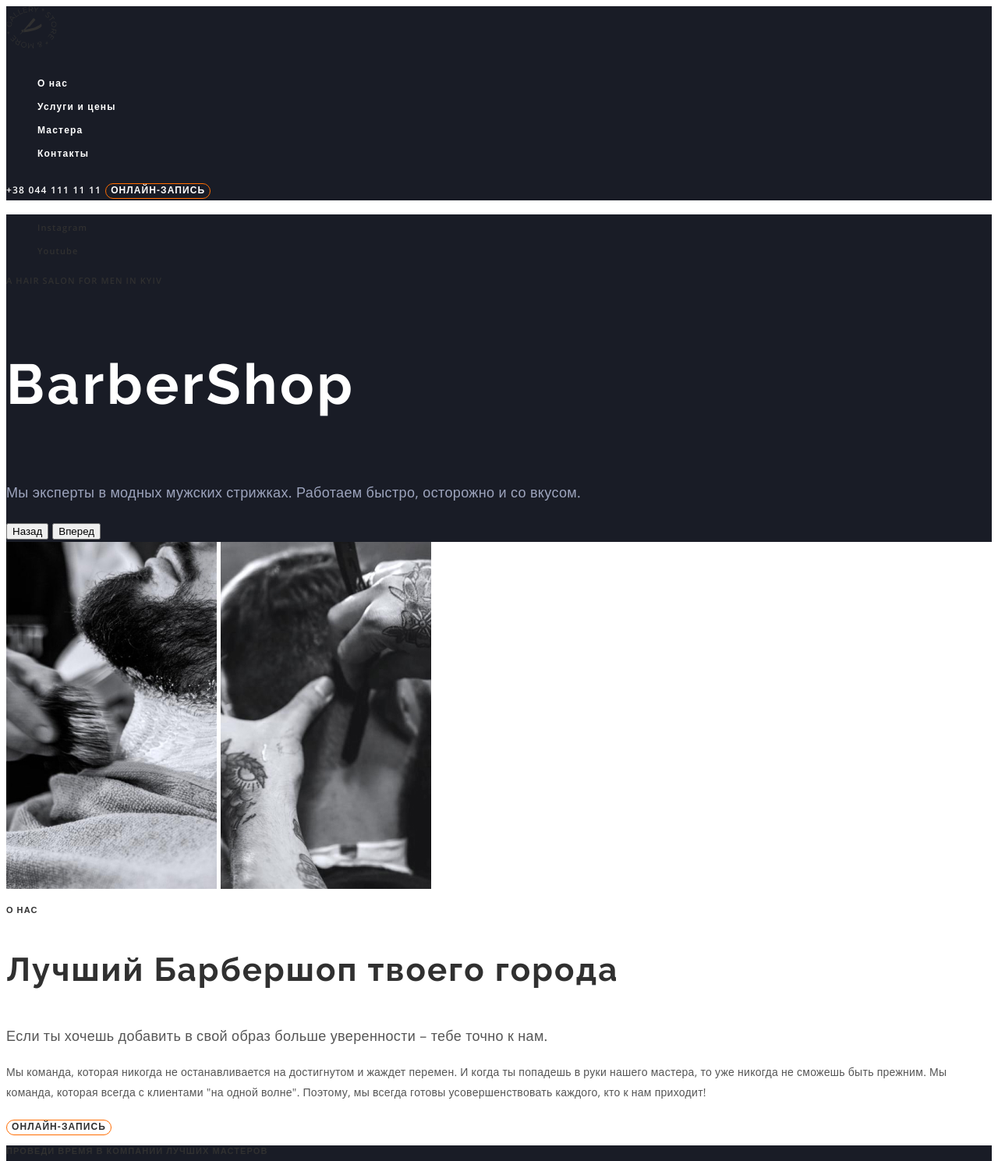
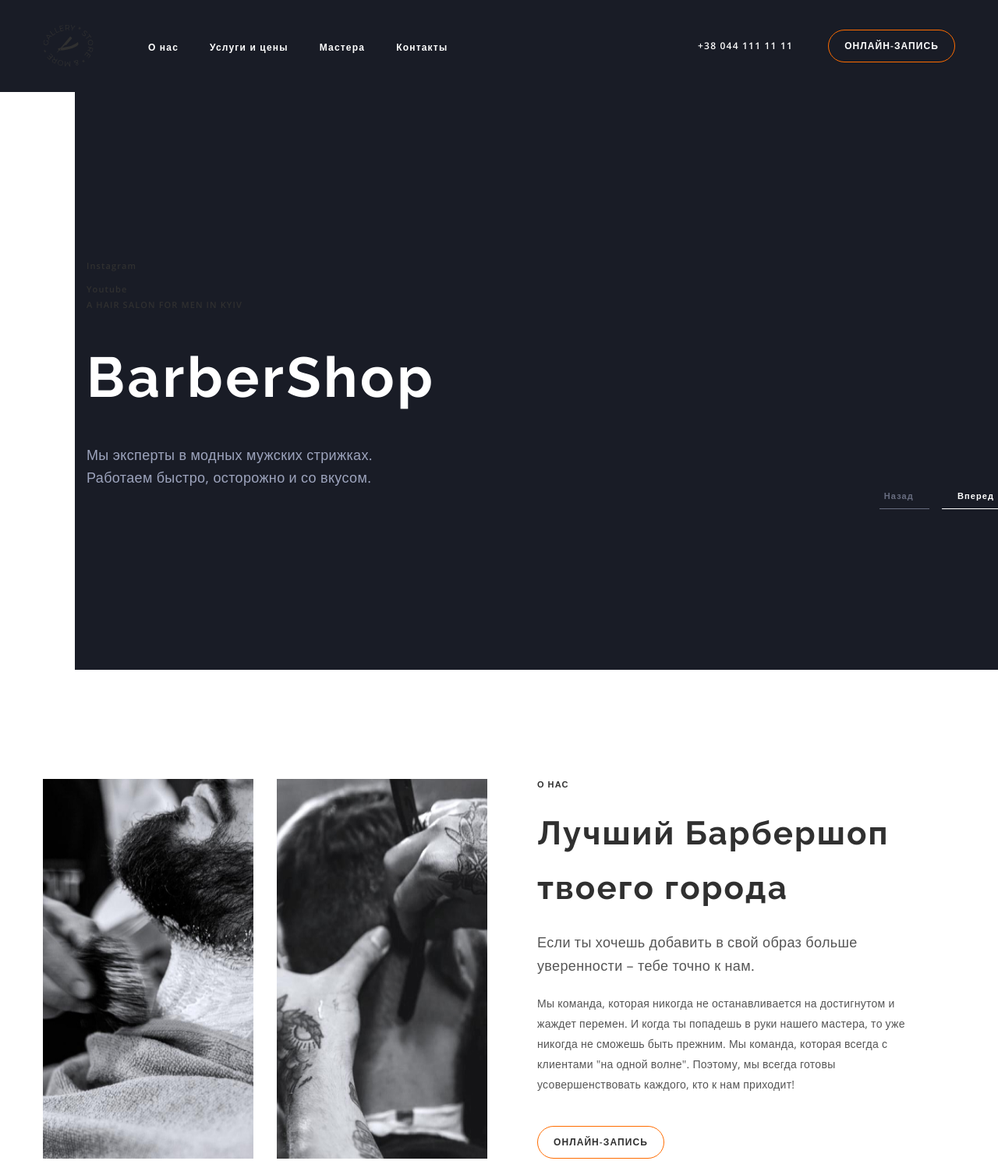
Before and after one commit to YK911/BC30-practice, a plain HTML site: page index.html in a window 1280 px wide. Shown: the top 1489 px of the page at 78% size. Drawn offline with nearby package versions, Linux system fonts and the light colour scheme.

Commit message:
module 03

```diff
--- a/css/style.css
+++ b/css/style.css
@@ -25,18 +25,7 @@
 
   /* others */
   --border-radius: 25px;
-
-  /*
-  rgba(157, 164, 189, 0.12);
-  rgba(157, 164, 189, 0.4);
-  rgb(247, 247, 247);
-  #111319
-  rgba(25, 28, 38, 0.2); */
 }
-
-/* Open Sans 400 600 700
-  Raleway 700
-*/
 
 /* ======== COMMON STYLES ======== */
 body {
@@ -48,21 +37,40 @@ body {
   color: var(--main-txt-cl);
   background-color: var(--main-bg-cl);
 }
-
 ul,
 ol {
   list-style: none;
+  margin: 0;
+  padding: 0;
 }
-
 a {
   text-decoration: none;
 }
-
 address {
   font-style: normal;
 }
-
+h1,
+h2,
+h3,
+h4,
+p {
+  margin: 0;
+  padding: 0;
+}
+img {
+  display: block;
+  max-width: 100%;
+  height: auto;
+}
+.container {
+  width: 1200px;
+  padding-left: 15px;
+  padding-right: 15px;
+  margin-left: auto;
+  margin-right: auto;
+}
 .title {
+  margin-bottom: 20px;
   font-family: var(--secondary-font);
   font-weight: 700;
   font-size: 42px;
@@ -71,13 +79,11 @@ address {
 
   color: var(--title-txt-cl);
 }
-
 .under-title {
   line-height: 1.39;
 
   color: var(--title-txt-cl);
 }
-
 .upper-title,
 .social-link,
 .features-descr {
@@ -90,14 +96,16 @@ address {
 
   color: var(--title-txt-cl);
 }
-
+.upper-title {
+  margin-bottom: 20px;
+}
 .btn {
   font-weight: 600;
   font-size: 12px;
   line-height: 1.33;
   letter-spacing: 0.09em;
   text-transform: uppercase;
-
+  padding: 12px 20px;
   color: var(--secondary-txt-cl);
   background-color: transparent;
   border: 1px solid var(--accent-cl);
@@ -105,21 +113,17 @@ address {
 
   cursor: pointer;
 }
-
 .btn:hover,
 .btn:focus {
   background-color: var(--accent-cl);
 }
-
 .btn-accent {
   color: var(--btn-txt-cl);
 }
-
 .btn-accent:hover,
 .btn-accent:focus {
   color: var(--secondary-txt-cl);
 }
-
 .link {
   font-weight: 600;
   font-size: 12px;
@@ -128,42 +132,64 @@ address {
 
   color: var(--secondary-txt-cl);
 }
-
 .social-link {
   text-transform: none;
 }
-
 .link:hover,
 .link:focus,
 .social-link:hover,
 .social-link:focus {
   color: var(--accent-cl);
 }
-
 .text-grey {
   color: #9da4bd;
 }
-
 .text-accent {
   color: var(--accent-cl);
 }
-
 .text-white {
   color: var(--secondary-txt-cl);
 }
 
 /* ======== HEADER ======== */
 .header {
+  padding-top: 32px;
+  padding-bottom: 32px;
   background-color: var(--secondary-bg-cl);
+}
+.header-container {
+  display: flex;
+  align-items: center;
+}
+.nav {
+  margin-left: 70px;
+}
+.nav-list {
+  display: flex;
+  align-items: center;
+}
+.nav-list-item {
+  margin-right: 40px;
+}
+.nav-list-item:last-child {
+  margin-right: 0px;
+}
+.header-contacts {
+  margin-left: auto;
+}
+.header-contacts .link {
+  margin-right: 40px;
 }
 
 /* ======== HERO ======== */
-
 .hero {
+  padding-top: 206px;
+  padding-bottom: 206px;
+  margin-left: 96px;
   background-color: var(--secondary-bg-cl);
 }
-
 .hero-title {
+  margin-bottom: 20px;
   font-family: var(--secondary-font);
   font-weight: 700;
   font-size: 72px;
@@ -172,13 +198,71 @@ address {
 
   color: var(--secondary-txt-cl);
 }
-
+.hero-txt {
+  width: 400px;
+}
 .hero-upper-title {
   color: var(--grey-cl-alpha);
 }
+.hero-btn-wrapper {
+  display: flex;
+  justify-content: flex-end;
+}
+.hero-btn {
+  cursor: pointer;
+  padding-bottom: 8px;
+  margin-right: 16px;
+  font-weight: 600;
+  font-size: 11px;
+  line-height: 1.36;
+  letter-spacing: 0.1em;
+  background-color: transparent;
+  color: rgba(157, 164, 189, 0.6);
+  border: 0;
+  border-bottom: 1px solid rgba(157, 164, 189, 0.6);
+}
+.hero-btn:hover,
+.hero-btn:focus {
+  color: var(--secondary-txt-cl);
+  border-color: inherit;
+}
+.hero-btn:last-child {
+  margin-right: 0;
+}
+.hero-btn:first-child {
+  padding-right: 20px;
+}
+.hero-btn:last-child {
+  padding-left: 20px;
+}
+.active {
+  color: var(--secondary-txt-cl);
+  border-color: inherit;
+}
 
 /* ======== ABOUT-US ======== */
+.about-us {
+  padding: 140px 0 120px;
+}
+.about-us-container {
+  display: flex;
+}
+.about-us-left-side {
+  display: flex;
+  width: 570px;
+  margin-right: 64px;
+}
+.about-us-img + .about-us-img {
+  margin-left: 30px;
+}
+.about-us-right-side {
+  width: 500px;
+}
+.about-us-subtitle {
+  margin-bottom: 20px;
+}
 .about-us-descr {
+  margin-bottom: 40px;
   font-weight: 400;
   font-size: 14px;
   line-height: 1.86;
@@ -217,18 +301,20 @@ address {
 .features-descr {
   text-transform: none;
 }
+
 /* ======== MASTERS ======== */
 .masters p {
   font-size: 14px;
   line-height: 1.35;
 }
+
 /* ======== PORTFOLIO ======== */
+
 
 /* ======== CONTACTS ======== */
 .contacts {
   background-color: var(--secondary-bg-cl);
 }
-
 .contacts-link,
 .contact-time {
   font-size: 18px;
@@ -236,7 +322,6 @@ address {
 
   color: var(--grey-cl);
 }
-
 .contacts-link:hover,
 .contacts-link:focus {
   color: var(--accent-cl);
--- a/index.html
+++ b/index.html
@@ -11,64 +11,102 @@
       href="https://fonts.googleapis.com/css2?family=Open+Sans:wght@400;600;700&family=Raleway:wght@700&display=swap"
       rel="stylesheet"
     />
+    <link
+      rel="stylesheet"
+      href="https://cdnjs.cloudflare.com/ajax/libs/modern-normalize/1.1.0/modern-normalize.min.css"
+      integrity="sha512-wpPYUAdjBVSE4KJnH1VR1HeZfpl1ub8YT/NKx4PuQ5NmX2tKuGu6U/JRp5y+Y8XG2tV+wKQpNHVUX03MfMFn9Q=="
+      crossorigin="anonymous"
+      referrerpolicy="no-referrer"
+    />
+
     <link rel="stylesheet" href="./css/style.css" />
   </head>
   <body>
+    <!-- section header -->
     <header class="header">
+      <div class="container header-container">
         <a href="">
-        <img src="./img/header/logo.svg" alt="логотип" width="65" height="55" />
+          <img
+            src="./img/header/logo.svg"
+            alt="логотип"
+            width="65"
+            height="55"
+          />
         </a>
         <nav class="nav">
-        <ul>
-          <li><a class="link" href="">О нас</a></li>
-          <li><a class="link" href="">Услуги и цены</a></li>
-          <li><a class="link" href="">Мастера</a></li>
-          <li><a class="link" href="">Контакты</a></li>
+          <ul class="nav-list">
+            <li class="nav-list-item"><a class="link" href="">О нас</a></li>
+            <li class="nav-list-item">
+              <a class="link" href="">Услуги и цены</a>
+            </li>
+            <li class="nav-list-item"><a class="link" href="">Мастера</a></li>
+            <li class="nav-list-item"><a class="link" href="">Контакты</a></li>
           </ul>
         </nav>
-      <div>
+        <div class="header-contacts">
           <a class="link" href="tel:+380441111111">+38 044 111 11 11</a>
           <button class="btn" type="button">онлайн-запись</button>
+        </div>
       </div>
     </header>
     <main>
       <!-- section hero -->
       <section class="hero">
+        <div class="container">
           <ul>
             <li><a class="social-link" href="">Instagram</a></li>
             <li><a class="social-link" href="">Youtube</a></li>
           </ul>
+
           <p class="upper-title" lang="en">A hair salon for men in Kyiv</p>
           <h1 class="hero-title" lang="en">BarberShop</h1>
-        <p class="text-grey">
-          Мы эксперты в модных мужских стрижках. Работаем быстро, осторожно и со
-          вкусом.
+          <p class="text-grey hero-txt">
+            Мы эксперты в модных мужских стрижках. Работаем быстро, осторожно и
+            со вкусом.
           </p>
-        <div>
-          <button type="button">Назад</button>
-          <button type="button">Вперед</button>
+          <div class="hero-btn-wrapper">
+            <button class="hero-btn" type="button">Назад</button>
+            <button class="hero-btn active" type="button">Вперед</button>
+          </div>
         </div>
       </section>
       <!-- section about-us -->
       <section class="about-us">
-        <div>
-          <img src="./img/about-us/img_1.jpg" alt="" width="270" height="445" />
-          <img src="./img/about-us/img_2.jpg" alt="" width="270" height="445" />
+        <div class="container about-us-container">
+          <div class="about-us-left-side">
+            <img
+              class="about-us-img"
+              src="./img/about-us/img_1.jpg"
+              alt=""
+              width="270"
+              height="445"
+            />
+            <img
+              class="about-us-img"
+              src="./img/about-us/img_2.jpg"
+              alt=""
+              width="270"
+              height="445"
+            />
           </div>
-        <p class="upper-title">О НАС</p>
+          <div class="about-us-right-side">
+            <p class="upper-title">О нас</p>
             <h2 class="title">Лучший Барбершоп твоего города</h2>
-        <p>
-          Если ты хочешь добавить в свой образ больше уверенности – тебе точно к
-          нам.
+            <p class="about-us-subtitle">
+              Если ты хочешь добавить в свой образ больше уверенности – тебе
+              точно к нам.
             </p>
             <p class="about-us-descr">
-          Мы команда, которая никогда не останавливается на достигнутом и жаждет
-          перемен. И когда ты попадешь в руки нашего мастера, то уже никогда не
-          сможешь быть прежним. Мы команда, которая всегда с клиентами "на одной
-          волне". Поэтому, мы всегда готовы усовершенствовать каждого, кто к нам
-          приходит!
+              Мы команда, которая никогда не останавливается на достигнутом и
+              жаждет перемен. И когда ты попадешь в руки нашего мастера, то уже
+              никогда не сможешь быть прежним. Мы команда, которая всегда с
+              клиентами "на одной волне". Поэтому, мы всегда готовы
+              усовершенствовать каждого, кто к нам приходит!
             </p>
+
             <button class="btn btn-accent" type="button">онлайн-запись</button>
+          </div>
+        </div>
       </section>
       <!-- section price -->
       <section class="price">
```
Lines whose indentation alone changed are shown as unchanged.
